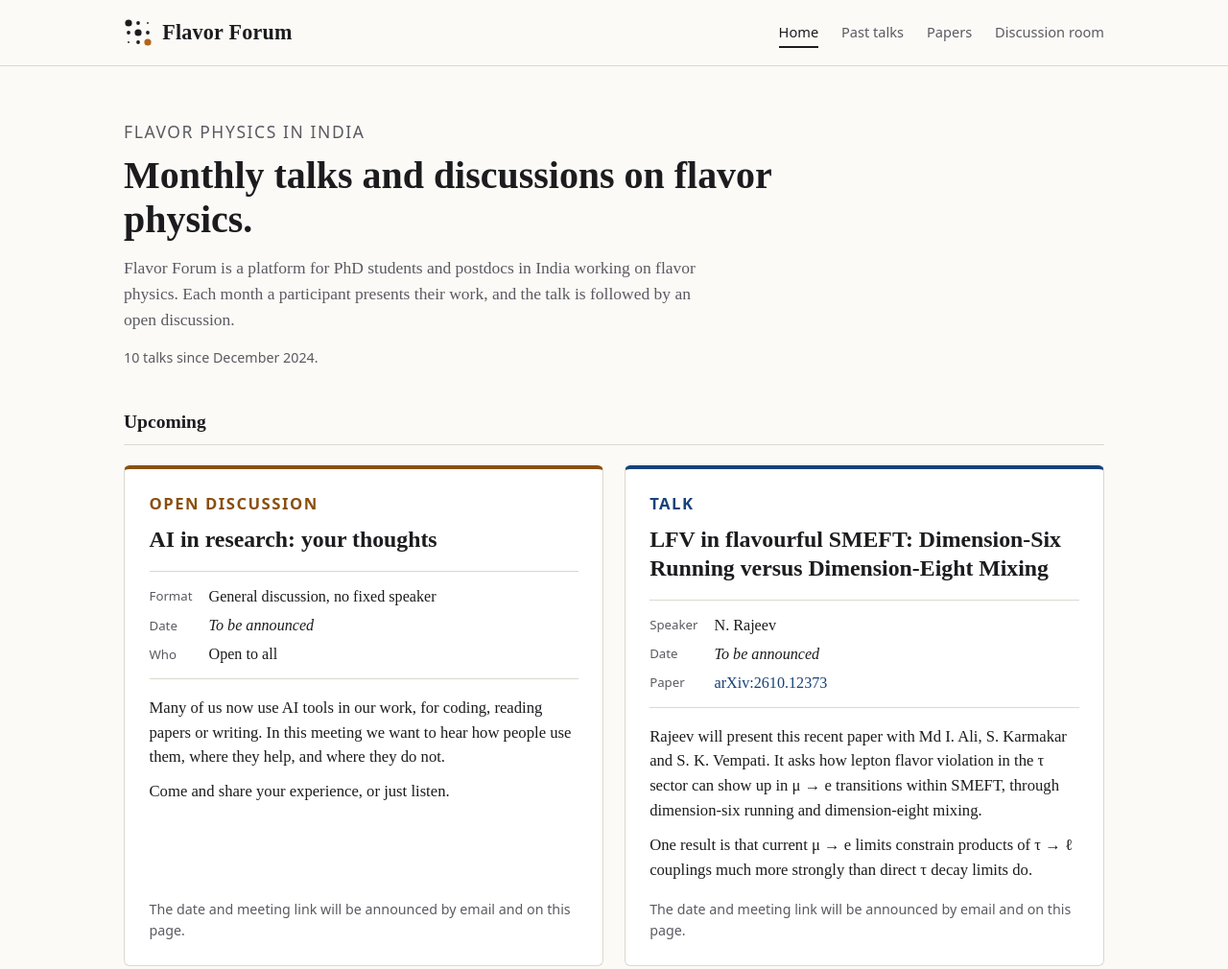
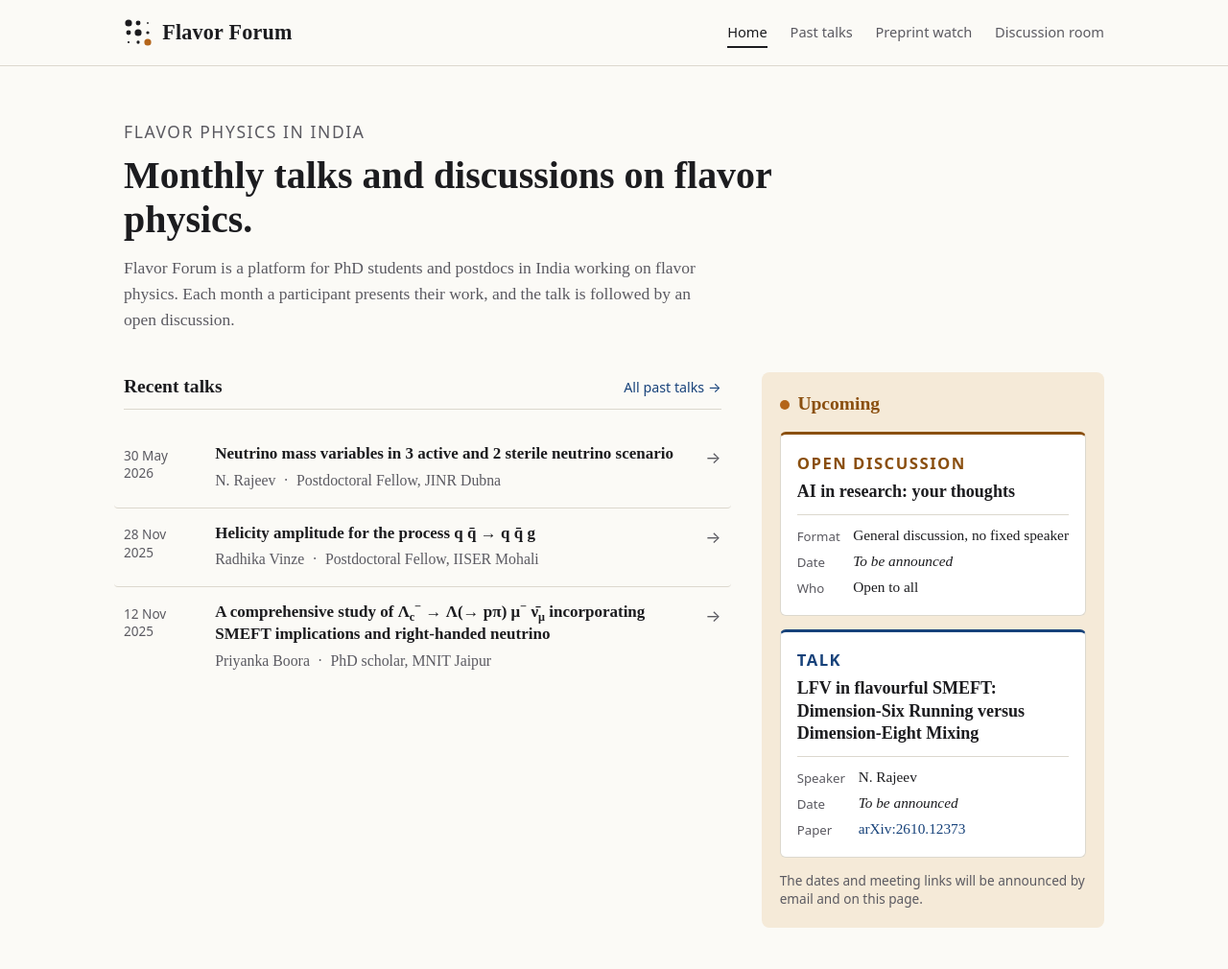
Before and after one commit to flavorforum/flavorforum, a plain HTML site: page index.html in a window 1280 px wide. Shown: the top 1010 px of the page at 96% size. Drawn offline with Linux system fonts and the light colour scheme; a web font is replaced by a local one.

Commit message:
Add files via upload

```diff
--- a/assets/papers.js
+++ b/assets/papers.js
@@ -184,7 +184,7 @@
 
     function notFound() {
       root.innerHTML = '<div class="wrap"><div class="talk-wrap">' +
-        '<a class="back" href="papers.html">← All recent papers</a>' +
+        '<a class="back" href="papers.html">← Preprint watch</a>' +
         '<p class="kicker">Paper not found</p><h1 class="talk-h1">This paper is not in our list.</h1>' +
         '<p>The link may be mistyped, or the paper was removed from the list.' +
         (/^\d{4}\.\d{4,5}$/.test(id) ? ' You can still <a href="https://arxiv.org/abs/' + esc(id) + '" rel="noopener">read it on arXiv</a>.' : "") +
@@ -204,7 +204,7 @@
 
       root.innerHTML =
         '<div class="wrap"><header class="paper-head">' +
-        '<a class="back" href="papers.html">← All recent papers</a>' +
+        '<a class="back" href="papers.html">← Preprint watch</a>' +
         '<p class="kicker">arXiv:' + esc(p.id) + (p.categories ? ' · ' + esc(p.categories.join(", ")) : "") +
         ' · ' + esc(longDate(p.date)) + '</p>' +
         '<h1 class="talk-h1">' + esc(p.title) + '</h1>' +
--- a/assets/site.js
+++ b/assets/site.js
@@ -48,14 +48,10 @@
       '</a></li>';
   }
 
-  /* Home page: three most recent talks and the running count */
+  /* Home page: three most recent talks */
   var recent = document.getElementById("recent-talks");
   if (recent) {
     recent.innerHTML = talks.slice(0, 3).map(function (t) { return row(t, true); }).join("");
-  }
-  var count = document.getElementById("talk-count");
-  if (count && talks.length) {
-    count.textContent = talks.length + " talks since " + monthYear(talks[talks.length - 1].date) + ".";
   }
 
   /* Past talks page: grouped by year */
--- a/assets/style.css
+++ b/assets/style.css
@@ -9,6 +9,7 @@
   --link: #17427a;
   --accent-a: #8a4f0f;   /* open discussion */
   --accent-b: #17427a;   /* talk */
+  --upcoming-bg: #f5ead8;
   --serif: "STIX Two Text", "Times New Roman", Georgia, serif;
   --sans: ui-sans-serif, system-ui, -apple-system, "Segoe UI", Roboto, "Helvetica Neue", Arial, sans-serif;
 }
@@ -23,6 +24,7 @@
     --link: #93b6ea;
     --accent-a: #e0a55c;
     --accent-b: #93b6ea;
+    --upcoming-bg: #2a231b;
   }
 }
 
@@ -110,6 +112,32 @@ sub, sup { font-size: 0.72em; line-height: 0; }
 .ad .ad-foot { margin-top: auto; padding-top: 1rem; font-family: var(--sans); font-size: 0.84rem; color: var(--faded); }
 
 .recent { margin-bottom: 3rem; }
+
+/* Home: recent talks on the left, upcoming meetings in a sidebar on the right.
+   On narrow screens the sidebar drops below the recent talks. */
+.home-grid {
+  display: grid; grid-template-columns: minmax(0, 1fr) 21rem; gap: 2.5rem;
+  align-items: start; margin-bottom: 3rem;
+}
+.home-grid .recent { margin-bottom: 0; }
+.upcoming {
+  background: var(--upcoming-bg); border-radius: 8px; padding: 1.1rem 1.1rem 1.2rem;
+  display: flex; flex-direction: column; gap: 0.8rem; margin: 0;
+}
+.upcoming-h {
+  display: flex; align-items: center; gap: 0.5rem;
+  font-size: 1.15rem; color: var(--accent-a);
+}
+.upcoming-h::before {
+  content: ""; width: 0.6rem; height: 0.6rem; border-radius: 50%; background: #b4651a; flex: none;
+}
+.upcoming .ad { padding: 0.95rem 1rem 1rem; border-top-width: 3px; }
+.upcoming .ad-kind { margin-bottom: 0.35rem; }
+.upcoming .ad h3 { font-size: 1.06rem; line-height: 1.3; margin-bottom: 0.65rem; }
+.upcoming .ad-meta {
+  font-size: 0.9rem; gap: 0.2rem 0.8rem; padding: 0.55rem 0 0; margin: 0; border-bottom: 0;
+}
+.upcoming .ad-foot { font-family: var(--sans); font-size: 0.8rem; color: var(--faded); line-height: 1.45; }
 .about-strip {
   background: var(--soft); border-radius: 6px; padding: 1.4rem 1.5rem; margin-bottom: 3.5rem;
   display: grid; grid-template-columns: 1fr auto; gap: 1rem 2rem; align-items: center;
@@ -223,6 +251,9 @@ ol.talks li:last-child .talk-row { border-bottom: 0; }
 .site-foot .wrap { display: flex; justify-content: space-between; gap: 0.5rem 1.5rem; flex-wrap: wrap; padding-top: 1.2rem; padding-bottom: 1.6rem; }
 
 /* ---------- Small screens ---------- */
+@media (max-width: 900px) {
+  .home-grid { grid-template-columns: 1fr; gap: 2rem; }
+}
 @media (max-width: 760px) {
   .ads { grid-template-columns: 1fr; }
   .about-strip { grid-template-columns: 1fr; }
@@ -232,6 +263,7 @@ ol.talks li:last-child .talk-row { border-bottom: 0; }
 }
 @media (max-width: 480px) {
   html { font-size: 16px; }
+  .site-nav { gap: 0.25rem 0.95rem; font-size: 0.84rem; }
   .hero { padding: 2.2rem 0 1.8rem; }
   .hero h1 { font-size: 1.85rem; }
   .page-title, .soon h1 { font-size: 1.75rem; }
@@ -387,3 +419,6 @@ textarea { resize: vertical; min-height: 6.5rem; line-height: 1.45; }
   .c-row { flex-direction: column; }
   .abstract p { text-align: left; }
 }
+@media (max-width: 370px) {
+  .site-nav { gap: 0.25rem 0.7rem; font-size: 0.8rem; }
+}
--- a/index.html
+++ b/index.html
@@ -9,20 +9,20 @@
 <link rel="preconnect" href="https://fonts.googleapis.com">
 <link rel="preconnect" href="https://fonts.gstatic.com" crossorigin>
 <link href="https://fonts.googleapis.com/css2?family=STIX+Two+Text:ital,wght@0,400;0,600;0,700;1,400&display=swap" rel="stylesheet">
-<link rel="stylesheet" href="assets/style.css?v=3">
+<link rel="stylesheet" href="assets/style.css?v=4">
 </head>
 <body>
 
 <header class="site-head">
   <div class="wrap">
     <a class="brand" href="index.html" aria-label="Flavor Forum home">
-      <svg viewBox="0 0 30 30" aria-hidden="true"><g fill="currentColor"><circle cx="5" cy="5" r="3.6"/><circle cx="15" cy="5" r="1.9"/><circle cx="25" cy="5" r="0.9"/><circle cx="5" cy="15" r="1.9"/><circle cx="15" cy="15" r="3.6"/><circle cx="25" cy="15" r="1.9"/><circle cx="5" cy="25" r="0.9"/><circle cx="15" cy="25" r="1.9"/></g><circle cx="25" cy="25" r="3.6" fill="#b4651a"/></svg>
+      <svg viewBox="0 0 30 30" aria-hidden="true"><g fill="currentColor"><circle cx="5" cy="5" r="3.58"/><circle cx="15" cy="5" r="2.48"/><circle cx="25" cy="5" r="0.89"/><circle cx="5" cy="15" r="2.47"/><circle cx="15" cy="15" r="3.58"/><circle cx="25" cy="15" r="1.62"/><circle cx="5" cy="25" r="1.10"/><circle cx="15" cy="25" r="1.63"/></g><circle cx="25" cy="25" r="3.6" fill="#b4651a"/></svg>
       <span class="brand-name">Flavor Forum</span>
     </a>
     <nav class="site-nav" aria-label="Main">
       <a href="index.html" aria-current="page">Home</a>
       <a href="past-talks.html">Past talks</a>
-      <a href="papers.html">Papers</a>
+      <a href="papers.html">Preprint watch</a>
       <a href="discussion-room.html">Discussion room</a>
     </nav>
   </div>
@@ -35,12 +35,21 @@
       <p class="kicker">Flavor physics in India</p>
       <h1>Monthly talks and discussions on flavor physics.</h1>
       <p>Flavor Forum is a platform for PhD students and postdocs in India working on flavor physics. Each month a participant presents their work, and the talk is followed by an open discussion.</p>
-      <p class="count" id="talk-count"></p>
     </section>
 
-    <section class="upcoming" aria-labelledby="up-h">
-      <div class="section-head"><h2 id="up-h">Upcoming</h2></div>
-      <div class="ads">
+    <div class="home-grid">
+
+      <section class="recent" aria-labelledby="recent-h">
+        <div class="section-head">
+          <h2 id="recent-h">Recent talks</h2>
+          <a href="past-talks.html">All past talks →</a>
+        </div>
+        <ol class="talks" id="recent-talks"></ol>
+        <noscript><p>See the <a href="past-talks.html">list of past talks</a>.</p></noscript>
+      </section>
+
+      <aside class="upcoming" aria-labelledby="up-h">
+        <h2 id="up-h" class="upcoming-h">Upcoming</h2>
 
         <article class="ad ad-discussion">
           <p class="ad-kind">Open discussion</p>
@@ -50,9 +59,6 @@
             <dt>Date</dt><dd class="tba">To be announced</dd>
             <dt>Who</dt><dd>Open to all</dd>
           </dl>
-          <p>Many of us now use AI tools in our work, for coding, reading papers or writing. In this meeting we want to hear how people use them, where they help, and where they do not.</p>
-          <p>Come and share your experience, or just listen.</p>
-          <p class="ad-foot">The date and meeting link will be announced by email and on this page.</p>
         </article>
 
         <article class="ad ad-talk">
@@ -63,22 +69,12 @@
             <dt>Date</dt><dd class="tba">To be announced</dd>
             <dt>Paper</dt><dd><a href="https://arxiv.org/abs/2610.12373" rel="noopener">arXiv:2610.12373</a></dd>
           </dl>
-          <p>Rajeev will present this recent paper with Md I. Ali, S. Karmakar and S. K. Vempati. It asks how lepton flavor violation in the τ sector can show up in μ → e transitions within SMEFT, through dimension-six running and dimension-eight mixing.</p>
-          <p>One result is that current μ → e limits constrain products of τ → ℓ couplings much more strongly than direct τ decay limits do.</p>
-          <p class="ad-foot">The date and meeting link will be announced by email and on this page.</p>
         </article>
 
-      </div>
-    </section>
+        <p class="ad-foot">The dates and meeting links will be announced by email and on this page.</p>
+      </aside>
 
-    <section class="recent" aria-labelledby="recent-h">
-      <div class="section-head">
-        <h2 id="recent-h">Recent talks</h2>
-        <a href="past-talks.html">All past talks →</a>
-      </div>
-      <ol class="talks" id="recent-talks"></ol>
-      <noscript><p>See the <a href="past-talks.html">list of past talks</a>.</p></noscript>
-    </section>
+    </div>
 
     <section class="about-strip" aria-labelledby="about-h">
       <div>
@@ -99,6 +95,6 @@
 </footer>
 
 <script src="assets/talks.js"></script>
-<script src="assets/site.js"></script>
+<script src="assets/site.js?v=2"></script>
 </body>
 </html>
```
Also changed, not shown: 404.html (+3 -3 lines), admin.html (+4 -4 lines), discussion-room.html (+3 -3 lines), paper.html (+6 -6 lines), papers.html (+8 -8 lines), past-talks.html (+4 -4 lines), room.html (+2 -2 lines), talk.html (+4 -4 lines), assets/favicon.svg, 1 other file.
